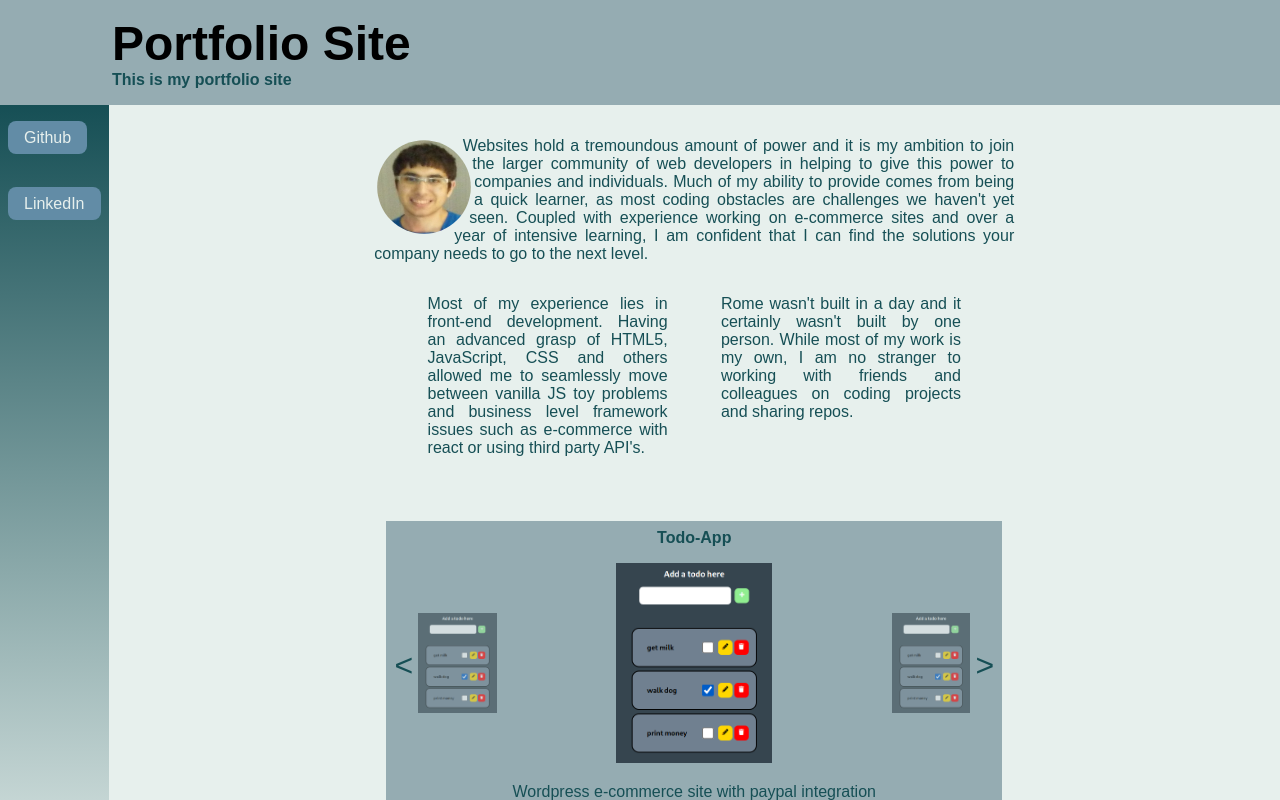
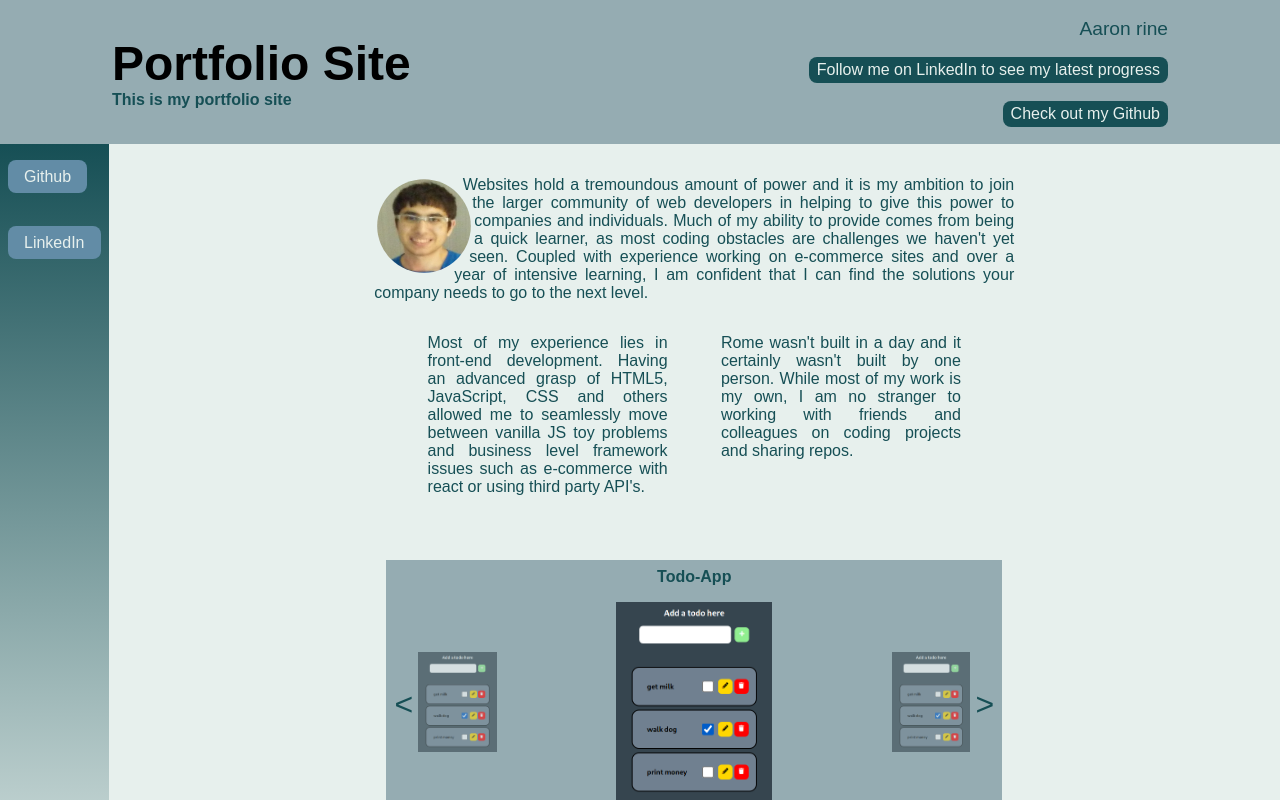
Before and after one commit to aaronrine/portfolio, a React (Create React App) app: page / in a window 1280 px wide. Shown: the top 800 px of the page. Built offline with nearby package versions, Linux system fonts and the light colour scheme; a web font is replaced by a local one.

Commit message:
style(Header): add aside styles

```diff
--- a/src/App/App.scss
+++ b/src/App/App.scss
@@ -8,12 +8,18 @@
   height: 100vh;
   grid-template-rows: max-content 1fr max-content;
   grid-template-columns: max-content 1fr;
-  header {
+  .Header {
+    background: $light-blue-gray;
     grid-area: header;
+    height: 9rem;
+    padding: 0 7rem;
+    display: flex;
+    justify-content: space-between;
+    .title {
       display: flex;
       flex-direction: column;
       align-items: flex-start;
-    background: $light-blue-gray;
+      justify-content: center;
       .Link {
         text-decoration: none;
         color: black;
@@ -24,9 +30,28 @@
       h4 {
         color: $blue-gray;
       }
-    padding-bottom: 1rem;
-    padding-top: 1rem;
-    padding-left: 7rem;
+    }
+    .details {
+      display: flex;
+      flex-direction: column;
+      align-items: flex-end;
+      justify-content: space-evenly;
+      color: $blue-gray;
+      p {
+        font-size: 1.2rem;
+      }
+      a {
+        background: $blue-gray;
+        padding: 0.25rem 0.5rem;
+        border-radius: 0.5rem;
+        text-decoration: none;
+        color: $blueWhite;
+        &:hover {
+          background-color: $blueWhite;
+          color: $blue-gray;
+        }
+      }
+    }
   }
 
   .ProjectDetails {
@@ -41,10 +66,12 @@
       grid-row: 1;
     }
     .desc {
+      margin-top: 1rem;
       grid-column: 1/3;
       grid-row: 2;
       justify-self: center;
       align-self: center;
+      width: 40rem;
     }
     .techDetails {
       padding: 1rem;
@@ -66,6 +93,14 @@
       grid-row: 3;
       align-self: center;
       justify-self: center;
+      margin: 2rem 0;
+      p + p {
+        margin-top: 0.75rem;
+      }
+      &:last-of-type(p) {
+        margin-bottom: 0.75rem;
+        background: red;
+      }
     }
 
     .media {
@@ -76,6 +111,15 @@
       justify-content: space-evenly;
       align-items: center;
       border-left: solid black 1px;
+      img {
+        max-width: 400px;
+      }
+      img + img {
+        margin-top: 2rem;
+      }
+      :last-child {
+        margin-bottom: 1rem;
+      }
     }
   }
   footer {
--- a/src/components/Header.js
+++ b/src/components/Header.js
@@ -1,11 +1,20 @@
 import { Link } from "react-router-dom";
 export function Header() {
   return (
-    <header>
-      <Link to="/" className="Link">
-        <h1>Portfolio Site</h1>
-      </Link>
-      <h4>This is my portfolio site</h4>
+    <header className="Header">
+      <div className="title">
+        <Link to="/" className="Link">
+          <h1>Portfolio Site</h1>
+        </Link>
+        <h4>This is my portfolio site</h4>
+      </div>
+      <aside className="details">
+        <p>Aaron rine</p>
+        <a href="https://www.linkedin.com/in/aaron-rine-1903b511a/">
+          Follow me on LinkedIn to see my latest progress
+        </a>
+        <a href="https://github.com/aaronrine">Check out my Github</a>
+      </aside>
     </header>
   );
 }
```
Also changed, not shown: 1 other file (tests, documents, lock files or other folders). Lines whose indentation alone changed are shown as unchanged.
